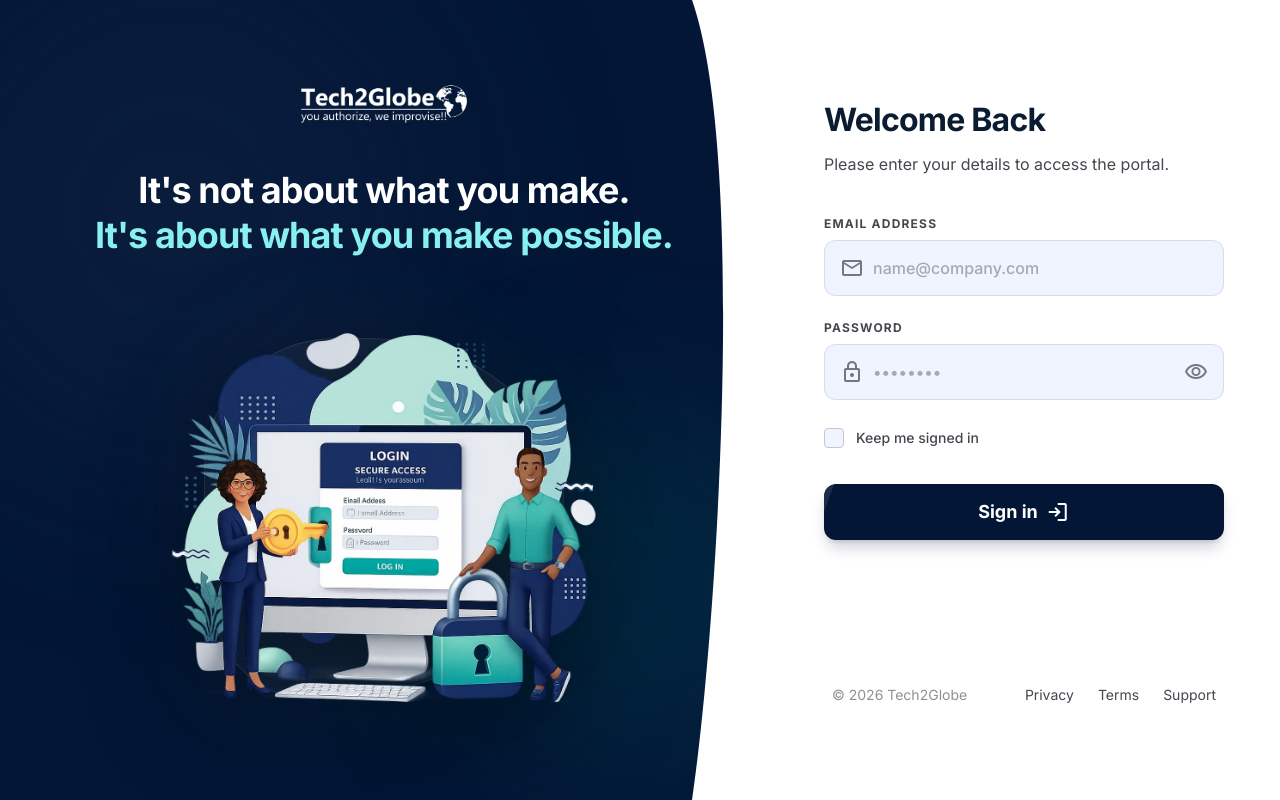
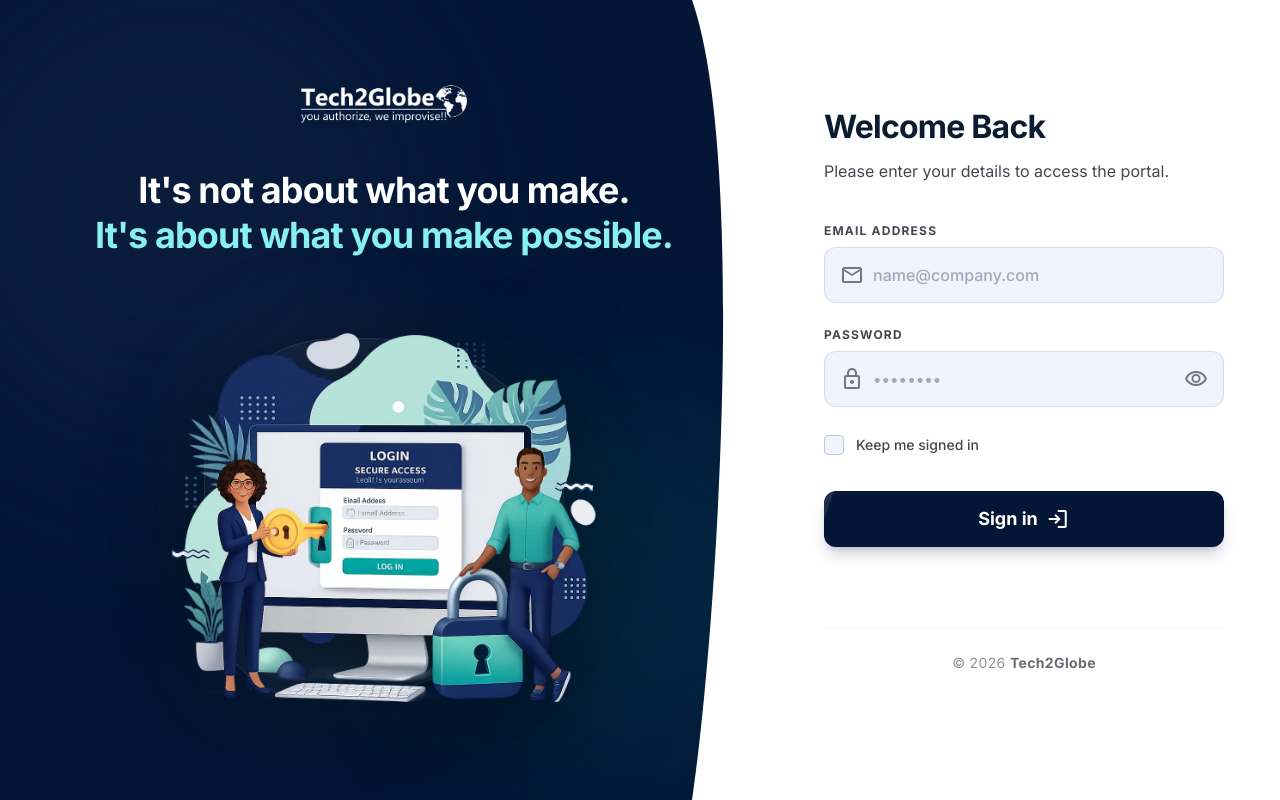
Before and after one commit to qa-arpitt2g/biometric-app, a Next.js app: page / in a window 1280 px wide. Built offline with nearby package versions, Linux system fonts and the light colour scheme.

Commit message:
Update Footer

```diff
--- a/components/Footer.js
+++ b/components/Footer.js
@@ -1,12 +1,17 @@
 export default function Footer() {
   return (
-    <footer className="mt-xl flex justify-between items-center px-xs">
-      <span className="font-body-sm text-body-sm text-on-surface-variant/60">© 2026 Tech2Globe</span>
-      <div className="flex gap-md">
-        <a className="font-body-sm text-body-sm text-on-surface-variant hover:text-primary transition-colors" href="#">Privacy</a>
-        <a className="font-body-sm text-body-sm text-on-surface-variant hover:text-primary transition-colors" href="#">Terms</a>
-        <a className="font-body-sm text-body-sm text-on-surface-variant hover:text-primary transition-colors" href="#">Support</a>
-      </div>
+    <footer className="mt-auto py-6 flex justify-center items-center border-t border-outline-variant/10">
+      <p className="font-body-sm text-body-sm text-on-surface-variant/60 tracking-wide">
+        © 2026{' '}
+        <a
+          href="https://www.tech2globe.com/"
+          target="_blank"
+          rel="noopener noreferrer"
+          className="font-bold text-on-surface-variant/80 hover:text-primary transition-all duration-300 hover:underline underline-offset-4 decoration-primary/30 cursor-pointer"
+        >
+          Tech2Globe
+        </a>
+      </p>
     </footer>
   );
 }
--- a/components/UploadWorkspace.js
+++ b/components/UploadWorkspace.js
@@ -366,15 +366,22 @@ function buildAttendanceReportFromPunchRecordsExport(sheetRows) {
 
 function summarizeAttendanceGroup(group, groupIndex) {
   const { employeeCode, employeeName, dateKey, punches: rawPunches } = group;
-  const punches = [...rawPunches].sort((first, second) => {
-    const delta = first.timestamp - second.timestamp;
+  const punches = [...rawPunches].sort((first, second) => (first.sourceOrder ?? 0) - (second.sourceOrder ?? 0));
 
-    if (delta !== 0) {
-      return delta;
+  let dayOffset = 0;
+  let prevTime = -1;
+  punches.forEach((punch) => {
+    const currentMinutes = punch.timestamp.getHours() * 60 + punch.timestamp.getMinutes() + punch.timestamp.getSeconds() / 60;
+    if (prevTime !== -1 && currentMinutes < prevTime) {
+      dayOffset += 1;
     }
+    if (dayOffset > 0) {
+      punch.timestamp = new Date(punch.timestamp.getTime() + dayOffset * 86400000);
+    }
+    prevTime = currentMinutes;
+  });
 
-    return (first.sourceOrder ?? 0) - (second.sourceOrder ?? 0);
-  });
+  punches.sort((first, second) => first.timestamp - second.timestamp);
 
   if (!punches.length) {
     return {
```
